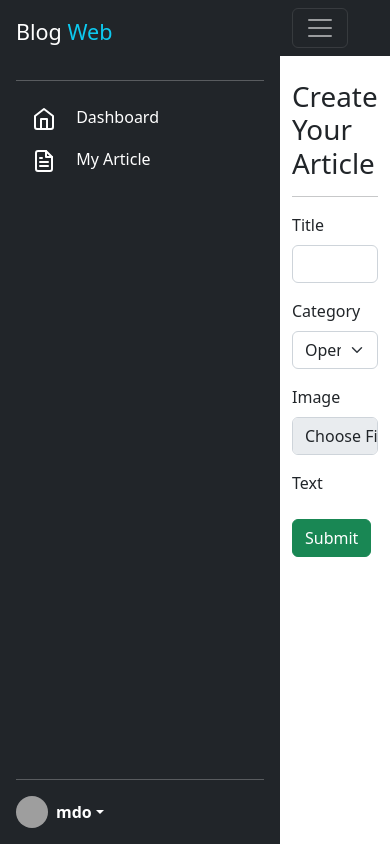
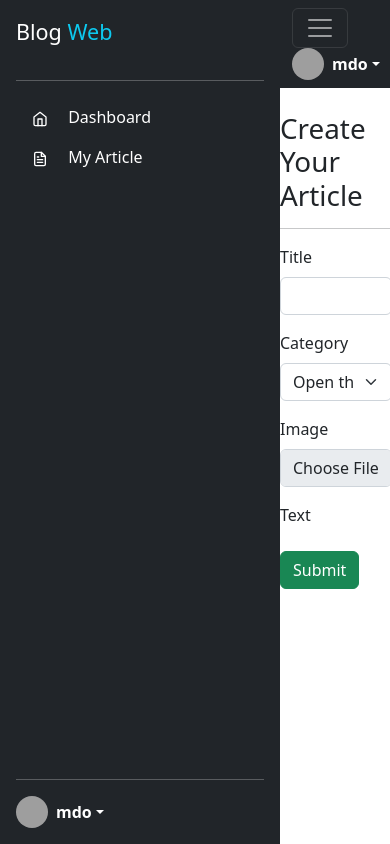
Before and after one commit to argyaWicaksana/Blog-Web-Assignment, a PHP site: page /dashboard/article/create.php in a window 390 px wide. Run offline with PHP 8.4, Linux system fonts and the light colour scheme; some libraries are stand-ins or nearby versions; grey boxes are pictures that could not be loaded.

Commit message:
update thing

```diff
--- a/dashboard/article/create.php
+++ b/dashboard/article/create.php
@@ -1,7 +1,6 @@
 <?php include '../templates/header.php' ?>
 
-<article class="mt-4 container">
-    <h1>Create Your Article</h1>
+    <h1 class="tes">Create Your Article</h1>
     <hr>
     <div class="row">
         <form action="#" method="post" class="col-lg-9">
--- a/dashboard/templates/footer.php
+++ b/dashboard/templates/footer.php
@@ -1,6 +1,7 @@
     <script>
         feather.replace()
     </script>
+    <script src="<?= baseURL ?>js/script.js"></script>
     <script src="https://cdn.jsdelivr.net/npm/@popperjs/core@2.11.6/dist/umd/popper.min.js" integrity="sha384-oBqDVmMz9ATKxIep9tiCxS/Z9fNfEXiDAYTujMAeBAsjFuCZSmKbSSUnQlmh/jp3" crossorigin="anonymous"></script>
     <script src="https://cdn.jsdelivr.net/npm/bootstrap@5.2.2/dist/js/bootstrap.min.js" integrity="sha384-IDwe1+LCz02ROU9k972gdyvl+AESN10+x7tBKgc9I5HFtuNz0wWnPclzo6p9vxnk" crossorigin="anonymous"></script>
     </body>
--- a/dashboard/templates/header.php
+++ b/dashboard/templates/header.php
@@ -1,5 +1,6 @@
 <?php
-define('ROOT', explode('dashboard', $_SERVER['REQUEST_URI'])[0]);
+define('baseURL', explode('dashboard', $_SERVER['REQUEST_URI'])[0]);
+define('ROOT', dirname(__DIR__, 2));
 ?>
 <!DOCTYPE html>
 <html lang="en">
@@ -13,40 +14,43 @@
     <script src="https://unpkg.com/feather-icons"></script>
     <script src="https://ajax.googleapis.com/ajax/libs/jquery/3.6.1/jquery.min.js"></script>
     <link rel="stylesheet" type="text/css" href="https://unpkg.com/trix@2.0.0/dist/trix.css">
+
     <script type="text/javascript" src="https://unpkg.com/trix@2.0.0/dist/trix.umd.min.js"></script>
+
     <style>
         trix-toolbar [data-trix-button-group="file-tools"] {
             display: none;
         }
     </style>
+    <link rel="stylesheet" href="<?=baseURL ?>css/style.css?v=<?= time() ?>">
 </head>
 
-<body class="h-100">
+<body>
     <!-- sidebar -->
-    <div class="d-flex ">
+    <div class="d-flex">
         <div style="min-height: 100vh;">
             <div class="collapse collapse-horizontal h-100 show" id="collapseWidthExample">
                 <div class="d-flex flex-column flex-shrink-0 p-3 text-white bg-dark h-100" style="width: 280px;">
-                    <a href="<?= ROOT ?>" class="d-flex align-items-center mb-3 mb-md-0 me-md-auto text-white text-decoration-none">
+                    <a href="<?= baseURL ?>" class="d-flex align-items-center mb-3 mb-md-0 me-md-auto text-white text-decoration-none">
                         <span class="fs-4">Blog <span class="text-info">Web</span></span>
                     </a>
                     <hr>
                     <ul class="nav nav-pills flex-column mb-auto">
                         <li>
-                            <a href="<?= ROOT . 'dashboard' ?>" class="nav-link text-white <?= str_contains($_SERVER['SCRIPT_NAME'], 'TugasBesar/dashboard/index.php') ? 'active' : '' ?>">
+                            <a href="<?= baseURL . 'dashboard' ?>" class="nav-link text-white <?= str_contains($_SERVER['SCRIPT_NAME'], 'TugasBesar/dashboard/index.php') ? 'active' : '' ?>">
                                 <i data-feather="home" class="me-3"></i>
                                 Dashboard
                             </a>
                         </li>
                         <li>
-                            <a href="<?= ROOT . 'dashboard/article/list.php' ?>" class="nav-link text-white <?= str_contains($_SERVER['SCRIPT_NAME'], 'TugasBesar/dashboard/article') ? 'active' : '' ?>">
+                            <a href="<?= baseURL . 'dashboard/article/list.php' ?>" class="nav-link text-white <?= str_contains($_SERVER['SCRIPT_NAME'], 'TugasBesar/dashboard/article') ? 'active' : '' ?>">
                                 <i data-feather="file-text" class="me-3"></i>
                                 My Article
                             </a>
                         </li>
                     </ul>
                     <hr>
-                    <div class="dropdown">
+                    <div class="dropdown" id="profileimg">
                         <a href="#" class="d-flex align-items-center text-white text-decoration-none dropdown-toggle" id="dropdownUser1" data-bs-toggle="dropdown" aria-expanded="false">
                             <img src="https://github.com/mdo.png" alt="" class="rounded-circle me-2" width="32" height="32">
                             <strong>mdo</strong>
@@ -70,5 +74,20 @@
                     <button class="navbar-toggler" type="button" data-bs-toggle="collapse" data-bs-target="#collapseWidthExample" aria-controls="collapseWidthExample" aria-expanded="true">
                         <span class="navbar-toggler-icon"></span>
                     </button>
+                    <div class="dropdown d-sm-none">
+                        <a href="#" class="d-flex align-items-center text-white text-decoration-none dropdown-toggle" id="dropdownUser1" data-bs-toggle="dropdown" aria-expanded="false">
+                            <img src="https://github.com/mdo.png" alt="" class="rounded-circle me-2" width="32" height="32">
+                            <strong>mdo</strong>
+                        </a>
+                        <ul class="dropdown-menu dropdown-menu-dark text-small shadow" aria-labelledby="dropdownUser1">
+                            <li><a class="dropdown-item" href="#">Settings</a></li>
+                            <li><a class="dropdown-item" href="#">Profile</a></li>
+                            <li>
+                                <hr class="dropdown-divider">
+                            </li>
+                            <li><a class="dropdown-item" href="#">Sign out</a></li>
+                        </ul>
+                    </div>
                 </div>
             </nav>
+            <article class="mt-4 mx-md-5 Article">
--- /dev/null
+++ b/js/script.js
@@ -0,0 +1,11 @@
+$(window).resize(()=>{
+    if($(window).width() < 768){
+        $(".Article").removeClass("mx-md-5")
+        $(".Article").addClass("container")
+        $('#profileimg').addClass('d-none')
+    } else{
+        $(".Article").removeClass("container")
+        $(".Article").addClass("mx-md-5")
+        $('#profileimg').removeClass('d-none')
+    }
+})
```
